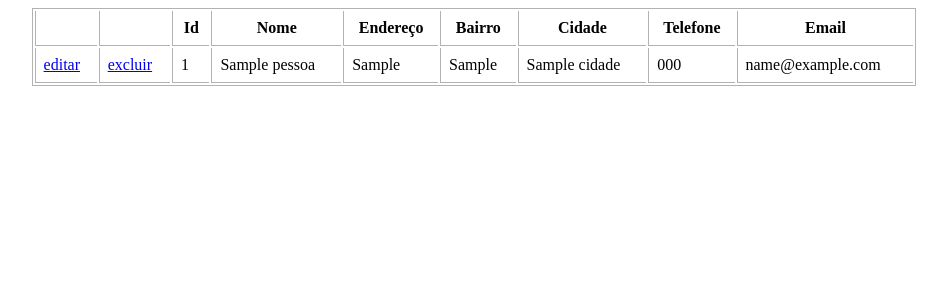
After one commit to PedroF3rreira/curso-php-oo, a PHP site: page / in a window 1280 px wide. The commit adds this page. Shown: the top 300 px of the page, without its empty margins (166-1113 px from the left). Run offline with PHP 8.4, Linux system fonts and the light colour scheme; tables that the repository leaves empty or names only in its code hold one stand-in row (values such as "Sample post").

Commit message:
adicionando nivel 1

```diff
--- a/do-estruturado-ao-poo/nivel1/css/style.css
+++ b/do-estruturado-ao-poo/nivel1/css/style.css
@@ -21,3 +21,17 @@ form{
 .form-control input[readonly]{
 	background-color: rgba(0,0,0,.1);
 }
+
+table{
+	width: 70%;
+	margin: auto;
+	border: 1px solid rgba(0,0,0,.3);
+
+}
+
+th,
+td{
+	border-left: 1px solid rgba(0, 0, 0, .3);
+	border-bottom: 1px solid rgba(0, 0, 0, .3);
+	padding: 8px;
+}
--- /dev/null
+++ b/do-estruturado-ao-poo/nivel1/index.php
@@ -0,0 +1,27 @@
+<!DOCTYPE html>
+<html>
+<head>
+	<meta charset="utf-8">
+	<meta name="viewport" content="width=device-width, initial-scale=1">
+	<link rel="stylesheet" type="text/css" href="css/style.css">
+	<title>listagem de pessoas</title>
+</head>
+<body>
+	<table >
+		<thead>
+			<th></th>
+			<th></th>
+			<th>Id</th>
+			<th>Nome</th>
+			<th>Endereço</th>
+			<th>Bairro</th>
+			<th>Cidade</th>
+			<th>Telefone</th>
+			<th>Email</th>
+		</thead>
+		<tbody>
+			<?php require 'list_pessoas.php' ?>
+		</tbody>
+	</table>
+</body>
+</html>
--- /dev/null
+++ b/do-estruturado-ao-poo/nivel1/list_pessoas.php
@@ -0,0 +1,23 @@
+<?php
+
+$conn = mysqli_connect('localhost', 'root', '', 'livro');
+
+$sql = "SELECT *, pessoas.nome as pessoa FROM pessoas INNER JOIN cidades ON pessoas.id_cidade=cidades.id";
+
+$result = mysqli_query($conn, $sql);
+
+while($row = mysqli_fetch_assoc($result)){
+	echo "
+		<tr>
+			<td><a href='pessoa_editar.php?id={$row['id']}'>editar</a></td>
+			<td> <a href='pessoa_excluir.php?id={$row['id']}'>excluir</a></td>
+			<td>{$row['id']}</td>
+			<td>{$row['pessoa']}</td>
+			<td>{$row['endereco']}</td>
+			<td>{$row['bairro']}</td>
+			<td>{$row['nome']}</td>
+			<td>{$row['telefone']}</td>
+			<td>{$row['email']}</td>
+		</tr>
+	";
+}
--- /dev/null
+++ b/do-estruturado-ao-poo/nivel1/pessoa_editar.php
@@ -0,0 +1,3 @@
+<?php
+
+var_dump($_GET);
```
Also changed, not shown: do-estruturado-ao-poo/nivel1/pessoa_excluir.php (added).
